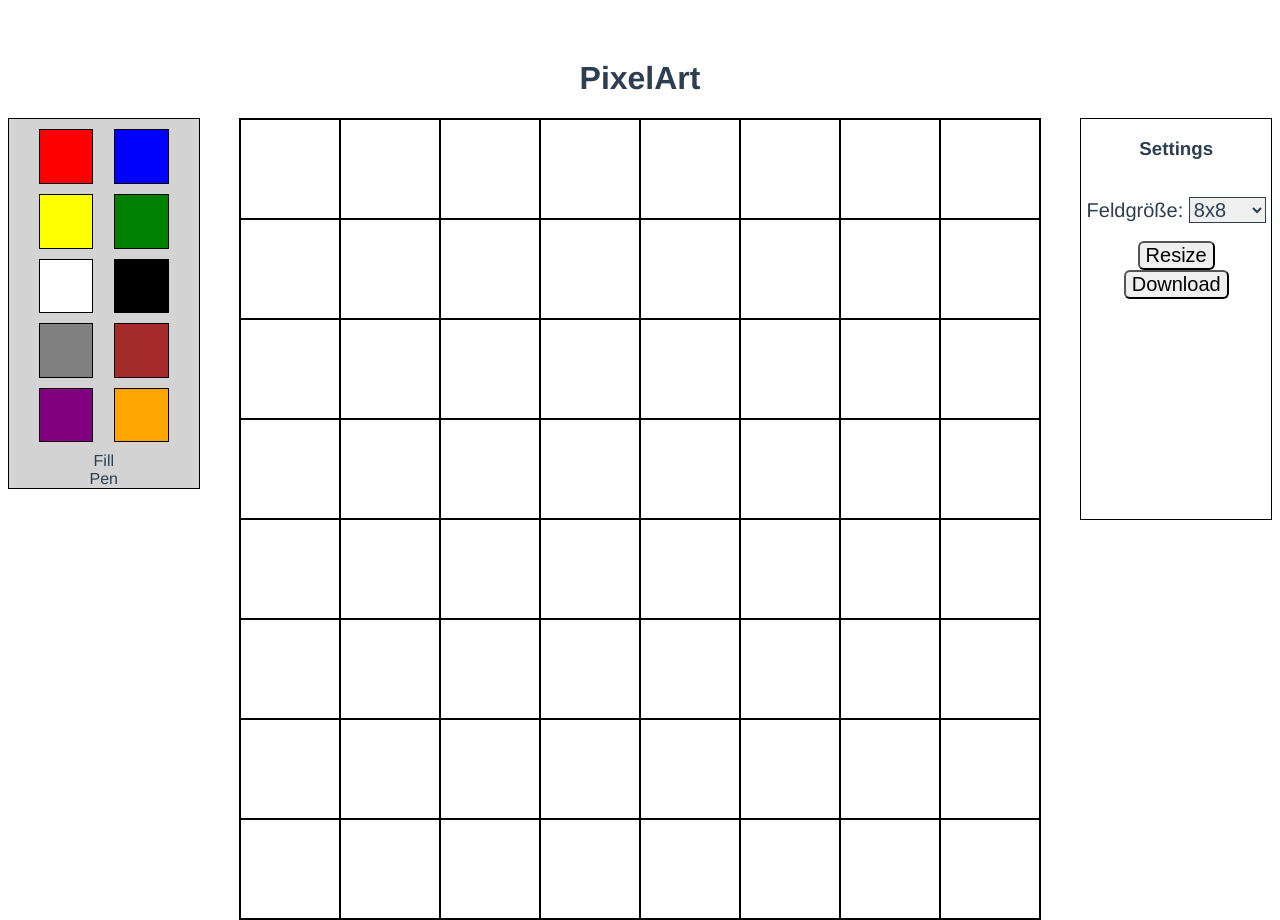
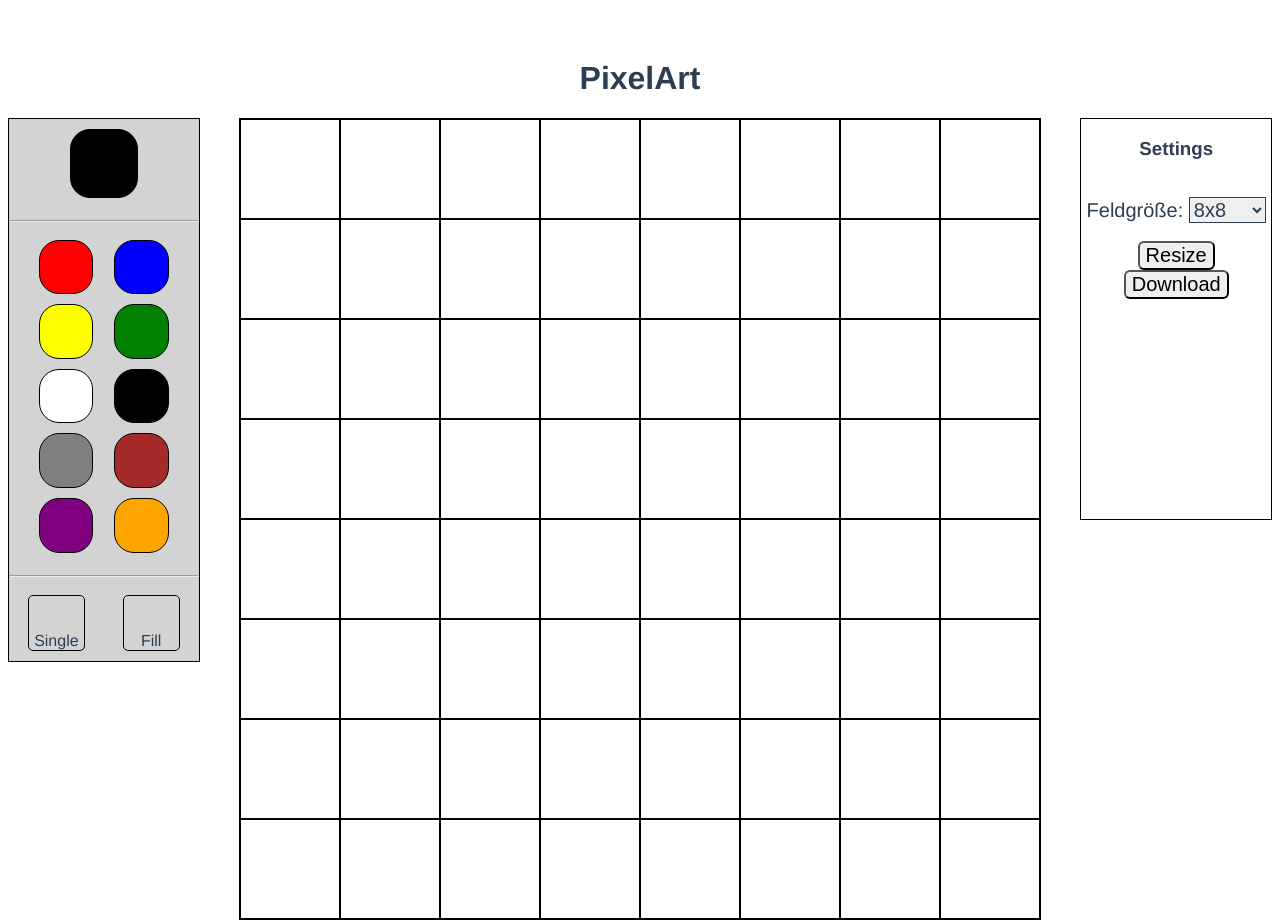
Before and after one commit to RunningSmooth/PixelArt, a Vue app in the folder client/: page / in a window 1280 px wide. Built offline with nearby package versions, Linux system fonts and the light colour scheme.

Commit message:
prepared pen type buttons

```diff
--- a/client/public/index.html
+++ b/client/public/index.html
@@ -5,7 +5,7 @@
     <meta http-equiv="X-UA-Compatible" content="IE=edge">
     <meta name="viewport" content="width=device-width,initial-scale=1.0">
     <link rel="icon" href="<%= BASE_URL %>favicon.ico">
-    <title><%= htmlWebpackPlugin.options.title %></title>
+    <title>PixelArt by RunningSmooth</title>
   </head>
   <body>
     <noscript>
--- a/client/src/App.vue
+++ b/client/src/App.vue
@@ -34,7 +34,8 @@ export default {
         color: "#000000"
       },
       settings: {
-        size: "8"
+        size: "8",
+        type: "single"
       }
     }
   },
--- a/client/src/components/ColorPalette.vue
+++ b/client/src/components/ColorPalette.vue
@@ -1,19 +1,27 @@
 <template>
   <div id="palette-container">
+    <div id="chosen-container">
+      <div
+           id="blob-chosen"
+           class="palette-square">
+      </div>
+    </div>
+    <hr>
     <div id="blob-container">
       <div v-for="(colorCode, index) in colors"
            :key="index"
            :id="'blob'+ index"
            class="palette-square"
-           @click="pickColor(colorCode)">
+           @click="setPenColor(colorCode)">
       </div>
-      <div>
-        <div>
-          Fill
-        </div>
-        <div>
-          Pen
-        </div>
+    </div>
+    <hr>
+    <div id="pen-container">
+      <div class="pen-button" @click="setPenType('single')">
+        Single
+      </div>
+      <div class="pen-button" @click="setPenType('fill')">
+        Fill
       </div>
     </div>
   </div>
@@ -35,23 +43,37 @@ export default {
   },
   /**
    * Function is called after the HTML is created.
-   * It uses css to set the color of the color palette squares to the color arrays colors.
+   * It uses css to set the color of the color palette squares to the color arrays colors. Additionally it sets the
+   * color of #blob-chosen to the pens color.
    */
   mounted() {
     for (let i in this.colors) {
       let id = "blob" + i
       document.getElementById(id).style.background = this.colors[i]
     }
+    document.getElementById('blob-chosen').style.background = this.pen.color
   },
   methods: {
     /**
      * After click on a color from the palette, this function is called.
-     * It sets the pens color to the chosen color.
+     * It sets the pens color to the chosen color and changes the color of #blob-chosen to the same color.
      *
      * @param color  string with the hex code of the chosen color.
      */
-    pickColor(color) {
+    setPenColor(color) {
       this.pen.color = color
+      document.getElementById('blob-chosen').style.background = color
+    },
+    /**
+     * After click on a .pen-button this function is called.
+     * It sets the pens type to the chosen type.
+     *
+     * @param type  string with the chosen type. It can be 'single' for single square coloring or 'fill' for filling a
+     *              a whole surface with color.
+     */
+    setPenType(type) {
+      console.log(type)
+      this.pen.type = type
     }
   },
 }
@@ -70,6 +92,20 @@ export default {
   display: inline-block;
   width: 80%;
 }
+#chosen-container{
+  width: 100%;
+  text-align: center;
+  padding-top: 10px;
+  padding-bottom: 10px;
+}
+#blob-chosen{
+  margin: 0 auto;
+  display: inline-block;
+  float: none;
+}
+#blob-chosen:hover{
+  filter: brightness(1);
+}
 .palette-square{
   width: calc(36% - 2px);
   padding-top: calc(36% - 2px);
@@ -79,5 +115,29 @@ export default {
   position: relative;
   border: 1px solid black;
   float: left;
+  border-radius: 20px;
+}
+.palette-square:hover{
+  filter: brightness(0.50);
+}
+#pen-container{
+  width: 100%;
+  text-align: center;
+  padding-top: 10px;
+  padding-bottom: 10px;
+}
+.pen-button{
+  width: calc(30% - 2px);
+  padding-top: calc(20% - 2px);
+  margin-left: 10%;
+  margin-right: 10%;
+  margin-bottom: 10px;
+  position: relative;
+  border: 1px solid black;
+  float: left;
+  border-radius: 5px;
+}
+.pen-button:hover{
+  background: gray;
 }
 </style>
```
